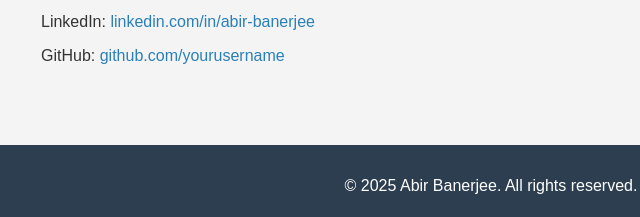
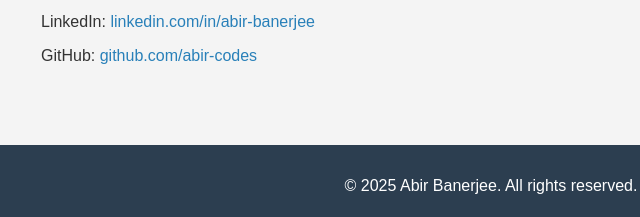
Before and after one commit to abir-codes/portfolio, a plain HTML site: page index.html in a window 1280 px wide. Shown: the part 1369-1586 px from the top of the page, 149-789 px from the left. Drawn offline with Linux system fonts and the light colour scheme.

Commit message:
Update index.html

```diff
--- a/index.html
+++ b/index.html
@@ -84,7 +84,7 @@
     <h2>Contact</h2>
     <p>Email: abirb9771@gmail.com</p>
     <p>LinkedIn: <a href="https://linkedin.com/in/abir-banerjee-b9510b292" target="_blank">linkedin.com/in/abir-banerjee</a></p>
-    <p>GitHub: <a href="https://github.com/abir-codes" target="_blank">github.com/yourusername</a></p>
+    <p>GitHub: <a href="https://github.com/abir-codes" target="_blank">github.com/abir-codes</a></p>
   </section> <footer>
     <p>© 2025 Abir Banerjee. All rights reserved.</p>
   </footer>
```
